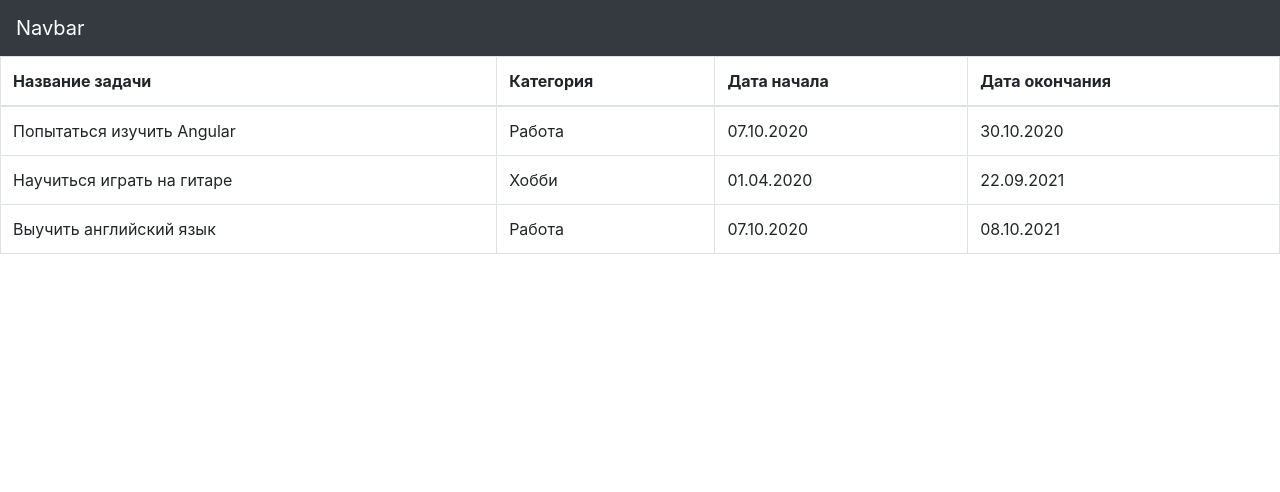
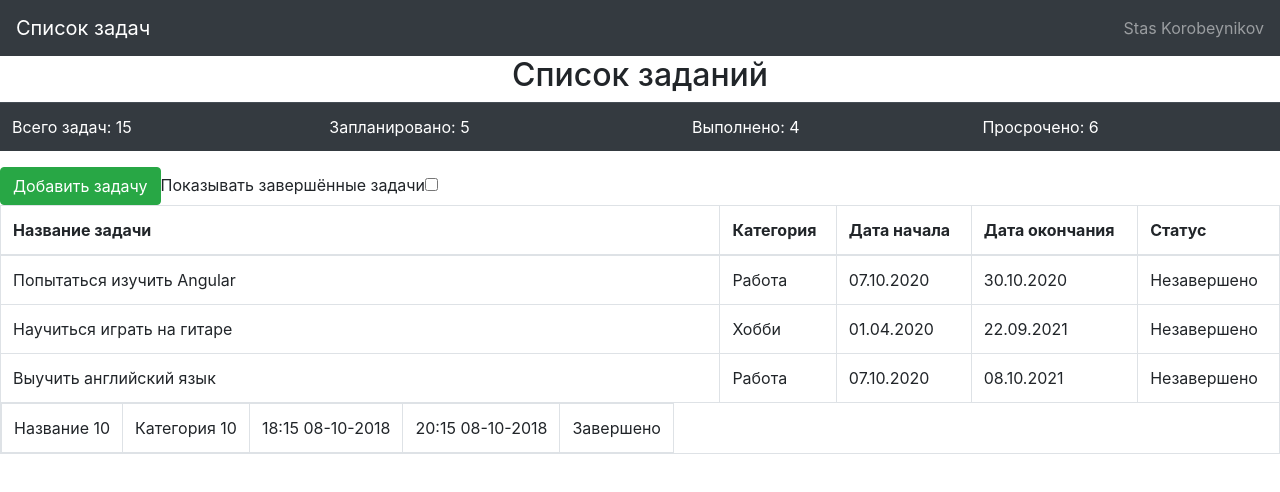
Before and after one commit to staskorobeynikov/job4j_angular, an Angular app in the folder task-planner/: page / in a window 1280 px wide. Shown: the top 492 px of the page. Built offline with nearby package versions, Linux system fonts and the light colour scheme.

Commit message:
4. Связывание компонента и шаблона.[62045#381329]

```diff
--- a/task-planner/src/app/app.module.ts
+++ b/task-planner/src/app/app.module.ts
@@ -5,12 +5,16 @@ import { AppRoutingModule } from './app-routing.module';
 import { AppComponent } from './app.component';
 import { HeaderComponent } from './header/header.component';
 import { TaskListComponent } from './task-list/task-list.component';
+import { StatisticComponent } from './task-list/statistic/statistic.component';
+import { ListRowComponent } from './task-list/list-row/list-row.component';
 
 @NgModule({
   declarations: [
     AppComponent,
     HeaderComponent,
-    TaskListComponent
+    TaskListComponent,
+    StatisticComponent,
+    ListRowComponent
   ],
   imports: [
     BrowserModule,
--- a/task-planner/src/app/header/header.component.html
+++ b/task-planner/src/app/header/header.component.html
@@ -1,3 +1,6 @@
 <nav class="navbar navbar-dark bg-dark">
-  <a class="navbar-brand" href="src/app/task-list/task-list.component.html">Navbar</a>
+  <a class="navbar-brand" href="src/app/task-list/task-list.component.html">Список задач</a>
+  <span class="navbar-text">
+    {{userName}}
+  </span>
 </nav>
--- a/task-planner/src/app/header/header.component.ts
+++ b/task-planner/src/app/header/header.component.ts
@@ -6,7 +6,7 @@ import { Component, OnInit } from '@angular/core';
   styleUrls: ['./header.component.css']
 })
 export class HeaderComponent implements OnInit {
-
+  userName = 'Stas Korobeynikov';
   constructor() { }
 
   ngOnInit(): void {
--- /dev/null
+++ b/task-planner/src/app/task-list/list-row/list-row.component.html
@@ -0,0 +1,7 @@
+<tr>
+  <td>{{name}}</td>
+  <td>{{category}}</td>
+  <td>{{dateStart}}</td>
+  <td>{{dateEnd}}</td>
+  <td>{{status}}</td>
+</tr>
--- /dev/null
+++ b/task-planner/src/app/task-list/list-row/list-row.component.ts
@@ -0,0 +1,18 @@
+import { Component, OnInit } from '@angular/core';
+
+@Component({
+  selector: 'app-list-row',
+  templateUrl: './list-row.component.html',
+  styleUrls: ['./list-row.component.css']
+})
+export class ListRowComponent implements OnInit {
+  name = 'Название 10';
+  category = 'Категория 10';
+  dateStart = '18:15 08-10-2018';
+  dateEnd = '20:15 08-10-2018';
+  status = 'Завершено';
+  constructor() { }
+
+  ngOnInit(): void {
+  }
+}
--- /dev/null
+++ b/task-planner/src/app/task-list/statistic/statistic.component.html
@@ -0,0 +1,10 @@
+<table class="table table-dark">
+  <tbody>
+  <tr>
+    <td>Всего задач: {{tasksAll}}</td>
+    <td>Запланировано: {{tasksPlanned}}</td>
+    <td>Выполнено: {{tasksFinished}}</td>
+    <td>Просрочено: {{tasksOverdue}}</td>
+  </tr>
+  </tbody>
+</table>
--- /dev/null
+++ b/task-planner/src/app/task-list/statistic/statistic.component.ts
@@ -0,0 +1,20 @@
+import { Component, OnInit } from '@angular/core';
+
+@Component({
+  selector: 'app-statistic',
+  templateUrl: './statistic.component.html',
+  styleUrls: ['./statistic.component.css']
+})
+export class StatisticComponent implements OnInit {
+
+  tasksAll = 15;
+  tasksPlanned = 5;
+  tasksOverdue = 6;
+  tasksFinished = 4;
+
+  constructor() { }
+
+  ngOnInit(): void {
+  }
+
+}
--- a/task-planner/src/app/task-list/task-list.component.html
+++ b/task-planner/src/app/task-list/task-list.component.html
@@ -1,3 +1,14 @@
+<h2 class="text-center">Список заданий</h2>
+
+<app-statistic></app-statistic>
+
+<button class="btn btn-success" (click)="addTask()">Добавить задачу</button>
+
+<div class="form-check form-check-inline">
+  <label class="form-check-label" for="checker">Показывать завершённые задачи</label>
+  <input type="checkbox" id="checker" (change)="filterTasks($event)">
+</div>
+
 <table class="table table-striped, table-bordered">
   <thead>
   <tr>
@@ -5,6 +16,7 @@
     <th scope="col">Категория</th>
     <th scope="col">Дата начала</th>
     <th scope="col">Дата окончания</th>
+    <th scope="col">Статус</th>
   </tr>
   </thead>
   <tbody>
@@ -13,18 +25,22 @@
     <td>Работа</td>
     <td>07.10.2020</td>
     <td>30.10.2020</td>
+    <td>Незавершено</td>
   </tr>
   <tr>
     <td>Научиться играть на гитаре</td>
     <td>Хобби</td>
     <td>01.04.2020</td>
     <td>22.09.2021</td>
+    <td>Незавершено</td>
   </tr>
   <tr>
     <td>Выучить английский язык</td>
     <td>Работа</td>
     <td>07.10.2020</td>
     <td>08.10.2021</td>
+    <td>Незавершено</td>
   </tr>
+  <app-list-row></app-list-row>
   </tbody>
 </table>
--- a/task-planner/src/app/task-list/task-list.component.ts
+++ b/task-planner/src/app/task-list/task-list.component.ts
@@ -12,4 +12,14 @@ export class TaskListComponent implements OnInit {
   ngOnInit(): void {
   }
 
+  addTask() {
+    console.log('Задача создана');
+  }
+  filterTasks($event) {
+    if ($event.target.checked) {
+      console.log('true');
+    } else {
+      console.log('false');
+    }
+  }
 }
```
Also changed, not shown: task-planner/src/app/task-list/list-row/list-row.component.css (added), task-planner/src/app/task-list/statistic/statistic.component.css (added), 2 other files (tests, documents, lock files or other folders).
